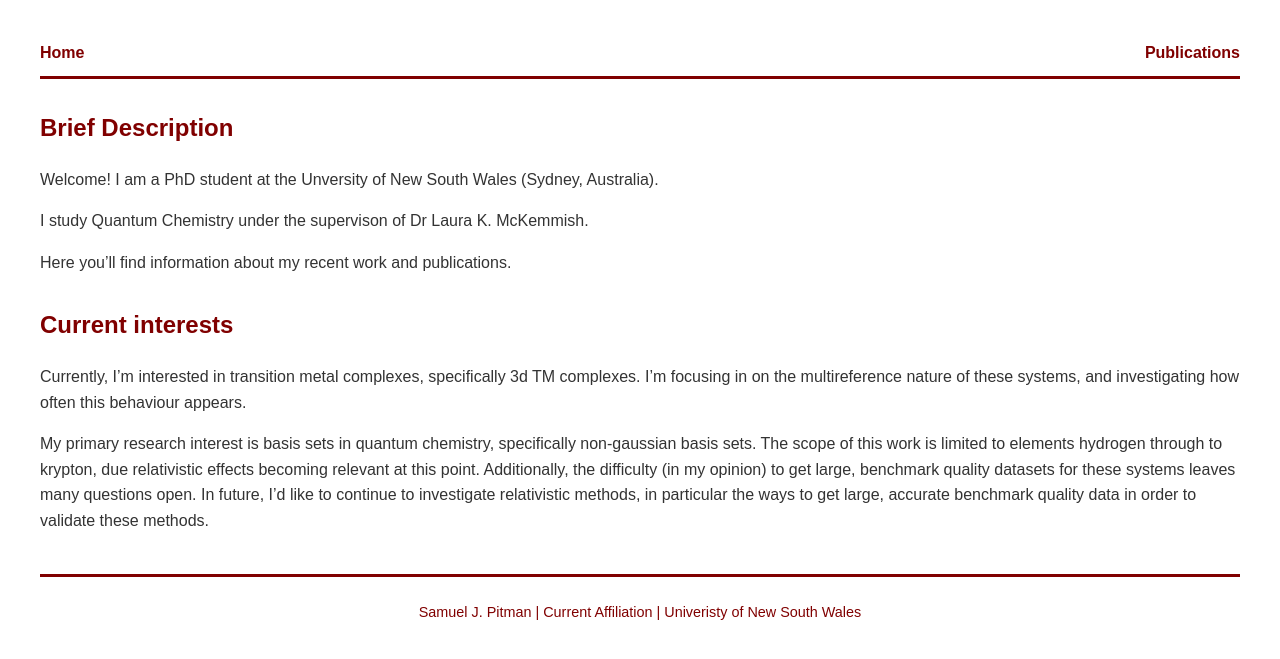
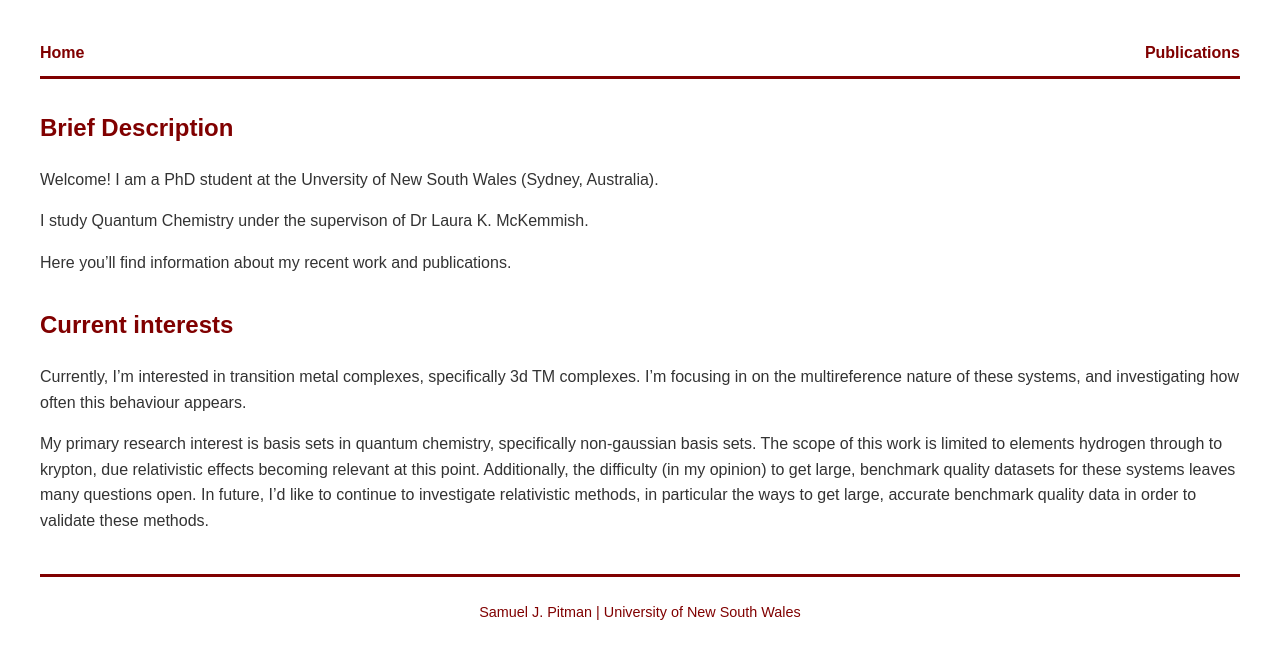
Before and after one commit to SamuelPitman/SamuelPitman.github.io, a Jekyll site: the page built from index.md, in a window 1280 px wide. Shown: the top 659 px of the page. Built offline with Jekyll 4.4.1, drawn with Linux system fonts in a browser that asks for light colours.

Commit message:
Update default.html
I made a spelling error

```diff
--- a/_layouts/default.html
+++ b/_layouts/default.html
@@ -18,7 +18,7 @@
   </main>
 
   <footer>
-    <p>{{site.name }} | Current Affiliation | Univeristy of New South Wales</p>
+    <p>{{site.name }} | University of New South Wales</p>
   </footer>
 </body>
 </html>
```
